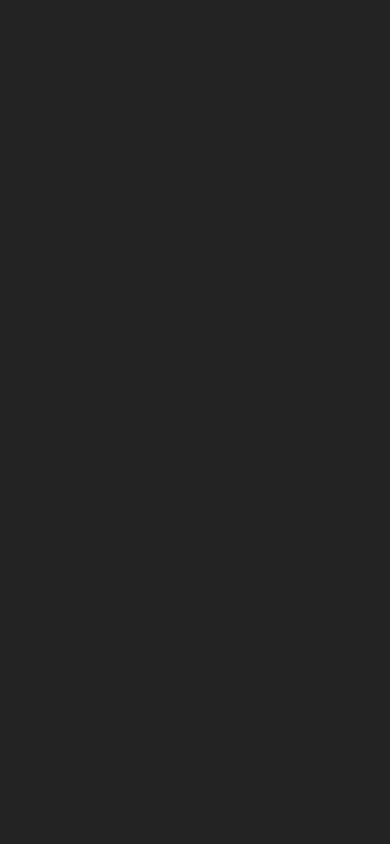
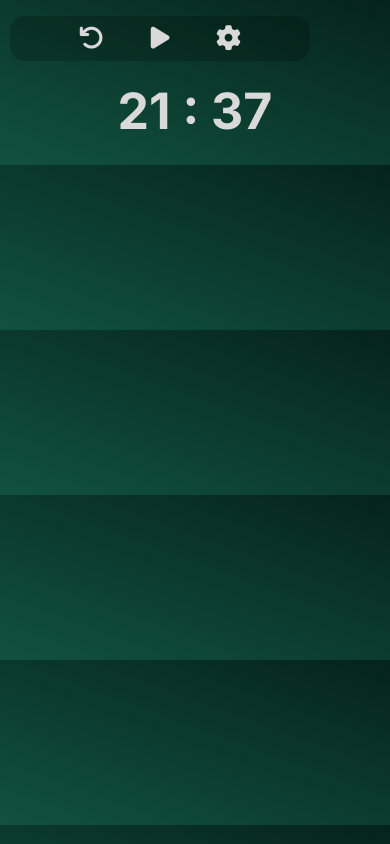
Before and after one commit to marcinn1337/pomodoro, a React (Vite) app: page / in a window 390 px wide. Built offline with nearby package versions, Linux system fonts and the light colour scheme.

Commit message:
Done timer clock and timer tools on smallest breakpoint

```diff
--- a/index.html
+++ b/index.html
@@ -5,6 +5,10 @@
   <meta charset="UTF-8" />
   <meta name="viewport" content="width=device-width, initial-scale=1.0" />
   <title>Pomodoro Timer</title>
+  <link rel="preconnect" href="https://fonts.googleapis.com">
+  <link rel="preconnect" href="https://fonts.gstatic.com" crossorigin>
+  <link href="https://fonts.googleapis.com/css2?family=Inter:wght@400;500;700&display=swap" rel="stylesheet">
+  <script src="https://kit.fontawesome.com/e48dd770a3.js" crossorigin="anonymous"></script>
   <link rel="stylesheet" href="./src/css/index.css">
 </head>
 
--- a/src/App.jsx
+++ b/src/App.jsx
@@ -1,7 +1,27 @@
 import { useState } from 'react'
 
 function App() {
-	return <div className='app'></div>
+	return (
+		<div className='app'>
+			<div className='timer__btns'>
+				<button className='timer__btn'>
+					<i className='fa-solid fa-arrow-rotate-left'></i>
+				</button>
+				<button className='timer__btn'>
+					<i className='fa-solid fa-play'></i>
+				</button>
+				<button className='timer__btn'>
+					<i className='fa-solid fa-gear'></i>
+				</button>
+			</div>
+			<div className='timer__clock'>
+				<span className='timer__clock-minutes'>21</span> : <span className='timer__clock-seconds'>37</span>
+			</div>
+			<section className='timer__tasks'></section>
+			<section className='timer__notes'></section>
+			<section className='timer__settings'></section>
+		</div>
+	)
 }
 
 export default App
--- a/src/css/index.css
+++ b/src/css/index.css
@@ -11,12 +11,60 @@ html {
   font-size: 62.5%;
 }
 
+button {
+  background-color: transparent;
+  color: rgb(217, 217, 217);
+}
+
 body {
   font-size: 1.6rem;
+  line-height: 1.5;
+  -webkit-font-smoothing: antialiased;
   background-color: #232323;
+  background: linear-gradient(20deg, #11523e 0%, #05231a 100%);
 }
 
 .app {
-  width: 100%;
-  height: 100vh;
+  margin-block: 1em;
+  margin-inline: 10px;
+  display: -webkit-box;
+  display: -ms-flexbox;
+  display: flex;
+  -webkit-box-orient: vertical;
+  -webkit-box-direction: normal;
+      -ms-flex-direction: column;
+          flex-direction: column;
+}
+
+.timer__btns {
+  display: -webkit-box;
+  display: -ms-flexbox;
+  display: flex;
+  -webkit-box-align: center;
+      -ms-flex-align: center;
+          align-items: center;
+  -webkit-box-pack: center;
+      -ms-flex-pack: center;
+          justify-content: center;
+  max-width: 300px;
+  background-color: rgba(0, 0, 0, 0.2);
+  border-radius: 15px;
+}
+.timer__btns .timer__btn {
+  margin-inline: 1em;
+  padding: 10px;
+  border: none;
+}
+.timer__btns .timer__btn i {
+  font-size: 2.5rem;
+}
+
+.timer__clock {
+  -webkit-margin-before: 0.25em;
+          margin-block-start: 0.25em;
+  font-family: "Inter", sans-serif;
+  font-weight: 700;
+  font-size: 5rem;
+  text-align: center;
+  color: rgb(217, 217, 217);
 }/*# sourceMappingURL=index.css.map */
--- a/src/sass/index.scss
+++ b/src/sass/index.scss
@@ -1,25 +1,3 @@
-*,
-*::before,
-*::after {
-	box-sizing: border-box;
-	margin: 0;
-	padding: 0;
-}
-
-html {
-	font-size: 62.5%;
-}
-
-body {
-	font-size: 1.6rem;
-	background-color: #232323;
-}
-
-.app {
-	width: 100%;
-	height: 100vh;
-}
-
 // .inpucik {
 // 	overflow: hidden;
 // 	width: 720px;
@@ -47,3 +25,66 @@ body {
 // 		background: #ffffff;
 // 	}
 // }
+
+// VARS
+@use 'colors';
+$border-radius: 15px;
+
+// RESET
+*,
+*::before,
+*::after {
+	box-sizing: border-box;
+	margin: 0;
+	padding: 0;
+}
+html {
+	font-size: 62.5%;
+}
+button {
+	background-color: transparent;
+	color: colors.$fontColor;
+}
+body {
+	font-size: 1.6rem;
+	line-height: 1.5;
+	-webkit-font-smoothing: antialiased;
+	background-color: #232323;
+	background: linear-gradient(20deg, #11523e 0%, #05231a 100%);
+}
+//
+
+.app {
+	margin-block: 1em;
+	margin-inline: 10px;
+	display: flex;
+	flex-direction: column;
+}
+
+// TIMER TOOLS
+.timer__btns {
+	display: flex;
+	align-items: center;
+	justify-content: center;
+	max-width: 300px;
+	background-color: colors.$glassColor;
+	border-radius: $border-radius;
+	.timer__btn {
+		margin-inline: 1em;
+		padding: 10px;
+		border: none;
+		i {
+			font-size: 2.5rem;
+		}
+	}
+}
+
+// TIMER CLOCK
+.timer__clock {
+	margin-block-start: 0.25em;
+	font-family: 'Inter', sans-serif;
+	font-weight: 700;
+	font-size: 5rem;
+	text-align: center;
+	color: colors.$fontColor;
+}
```
Also changed, not shown: 1 other file (tests, documents, lock files or other folders).
